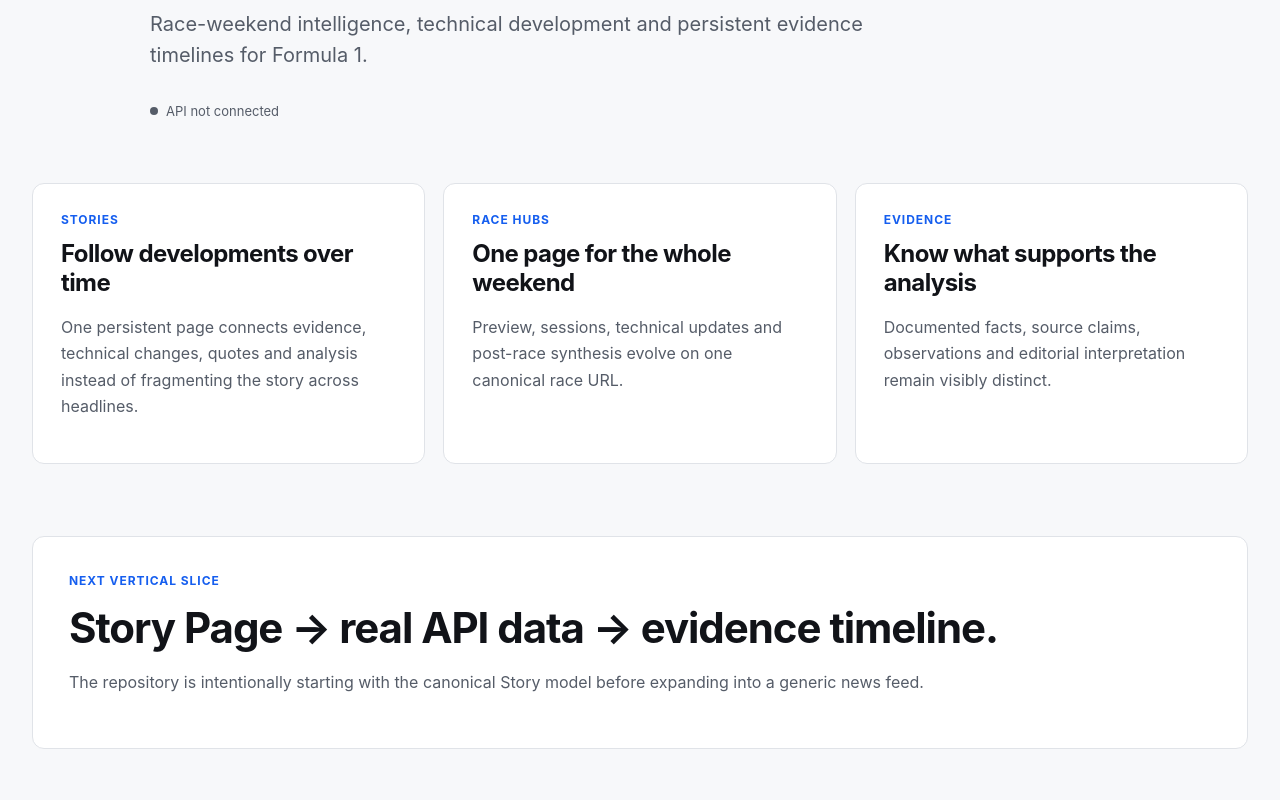
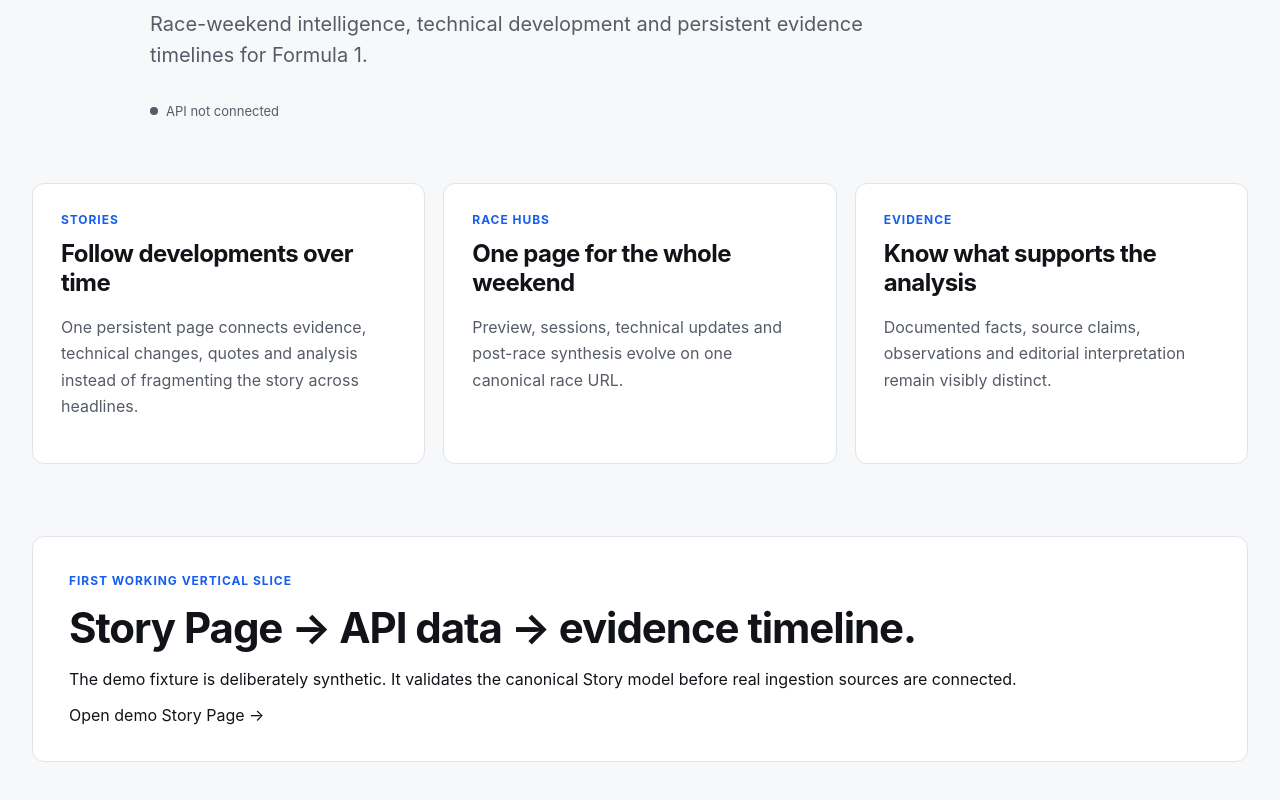
Before and after one commit to pusulamkendim/f1intelligence, a Next.js app in the folder apps/web/: page / in a window 1280 px wide. Shown: the part 366-1166 px from the top of the page. Built offline with nearby package versions, Linux system fonts and the light colour scheme; no server answers.

Commit message:
feat(web): link home to demo story slice

```diff
--- a/apps/web/app/page.tsx
+++ b/apps/web/app/page.tsx
@@ -1,3 +1,5 @@
+import Link from "next/link";
+
 import { getApiHealth } from "@/lib/api";
 
 const pillars = [
@@ -47,11 +49,14 @@
       </section>
 
       <section className="shell nextStep">
-        <p className="eyebrow">NEXT VERTICAL SLICE</p>
-        <h2>Story Page → real API data → evidence timeline.</h2>
+        <p className="eyebrow">FIRST WORKING VERTICAL SLICE</p>
+        <h2>Story Page → API data → evidence timeline.</h2>
         <p>
-          The repository is intentionally starting with the canonical Story model before expanding into a generic news feed.
+          The demo fixture is deliberately synthetic. It validates the canonical Story model before real ingestion sources are connected.
         </p>
+        <Link className="storyCta" href="/stories/demo-rear-stability">
+          Open demo Story Page →
+        </Link>
       </section>
     </main>
   );
```
